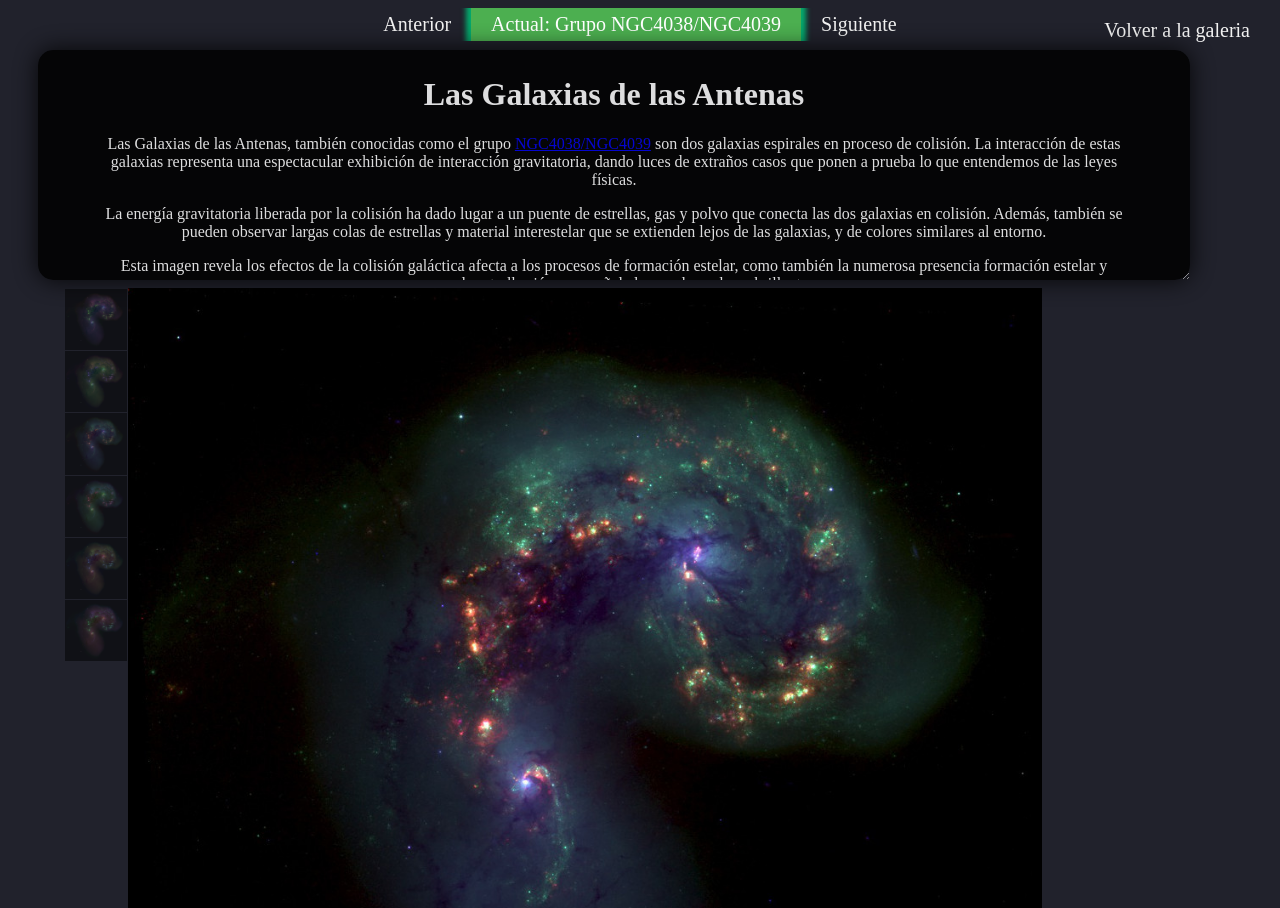
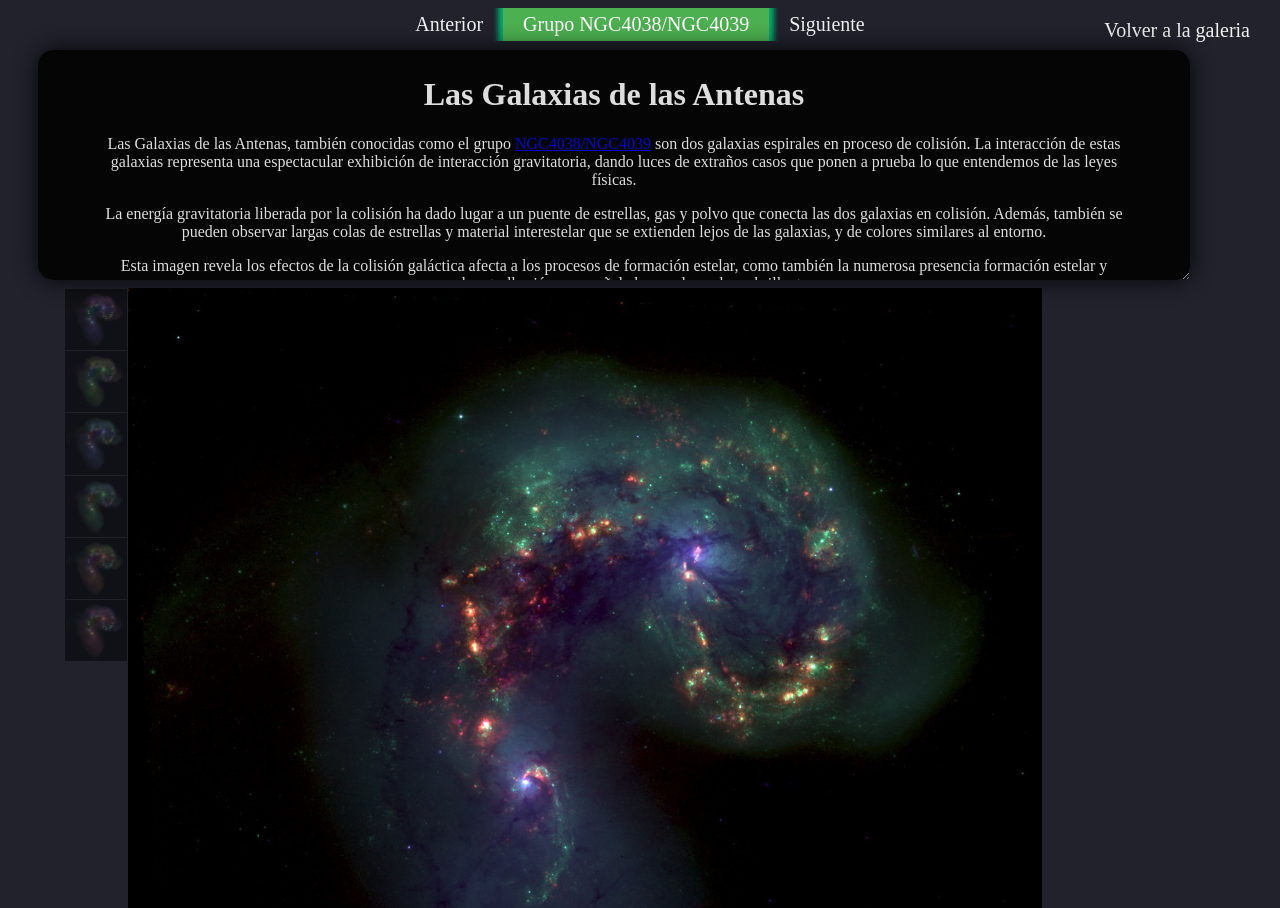
Before and after one commit to nicomedinap/nicomedinap.github.io, a Jekyll site: the page Galeria/HST/MostrarImagenesAntennaeGalaxies.html, which Jekyll copies as it is, in a window 1280 px wide. Built offline with Jekyll 4.4.1, drawn with Linux system fonts in a browser that asks for light colours.

Commit message:
Update MostrarImagenesAntennaeGalaxies.html

```diff
--- a/Galeria/HST/MostrarImagenesAntennaeGalaxies.html
+++ b/Galeria/HST/MostrarImagenesAntennaeGalaxies.html
@@ -168,7 +168,7 @@ caracteristicas de ese <a> dentro del div BarraBotones */
 
 	<div class="BarraBotones">
 		<a href=" ">Anterior</a>
-		<a class="active" href="#home">Actual: Grupo NGC4038/NGC4039</a>
+		<a class="active" href="#home">Grupo NGC4038/NGC4039</a>
 		<a href=" ">Siguiente</a>
 	</div>
 
```
